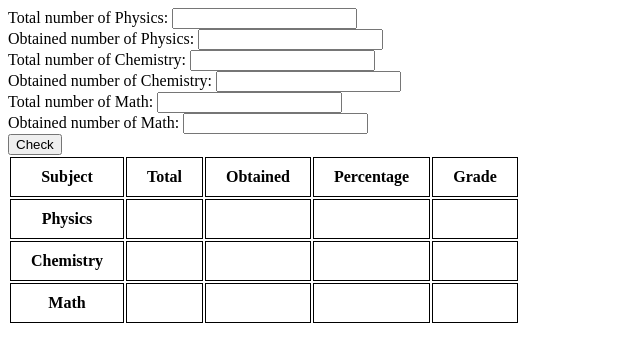
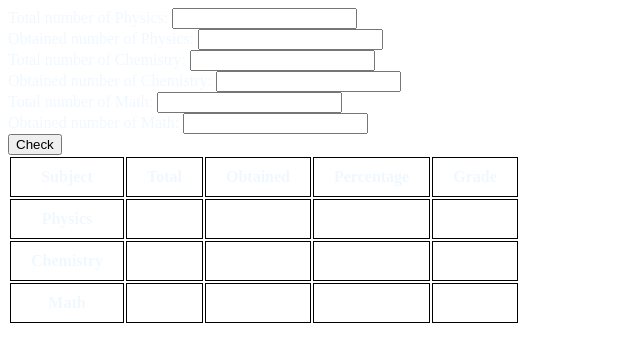
Before and after one commit to hamzanasar14/result, a plain HTML site: page index.html in a window 1280 px wide. Shown: the whole page, without its empty margins (0-640 px from the left). Drawn offline with Linux system fonts and the light colour scheme.

Commit message:
index.html

```diff
--- a/index.html
+++ b/index.html
@@ -9,6 +9,10 @@
         th, td{
             padding: 10px 20px;
             border: 1px solid black;
+        }
+        body{
+            background-color: p;
+            color: aliceblue;
         }
     </style>
 </head>
```
